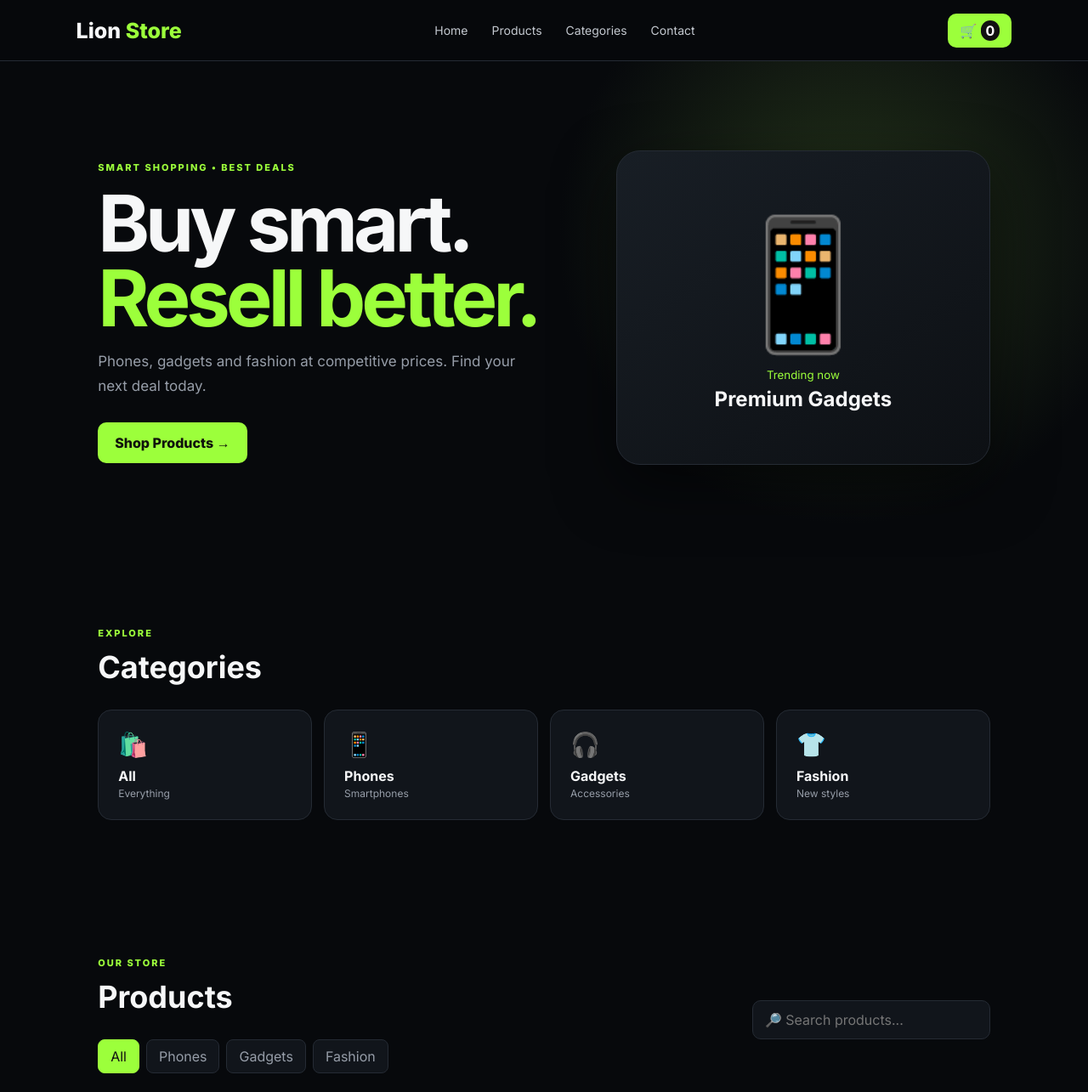
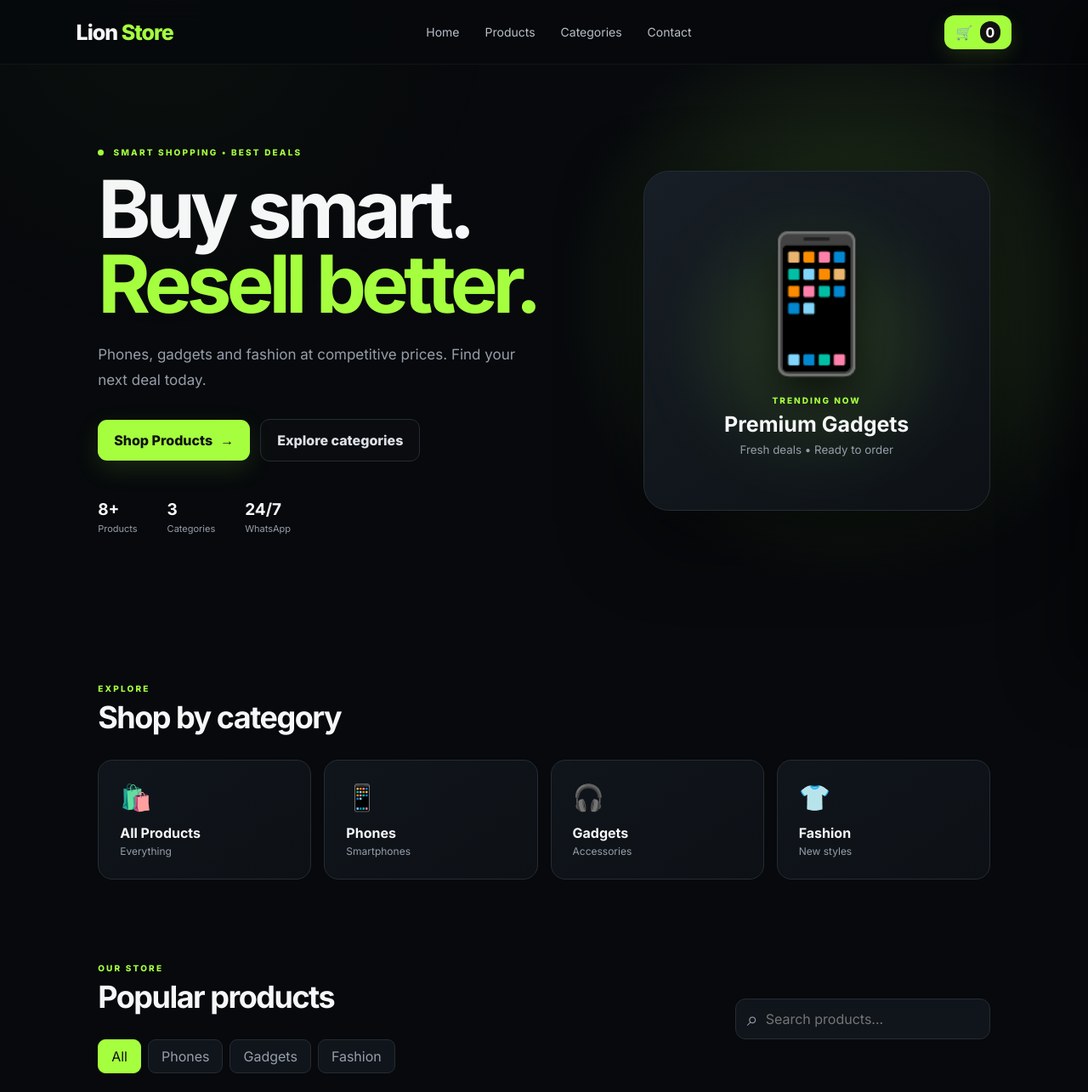
Before and after one commit to lionmax-beep/resell-store, a plain HTML site: page index.html in a window 1280 px wide. Shown: the top 1285 px of the page at 85% size. Drawn offline with Linux system fonts and the light colour scheme.

Commit message:
Add files via upload

```diff
--- a/index.html
+++ b/index.html
@@ -1,37 +1,88 @@
 <!DOCTYPE html>
 <html lang="en">
 <head>
-<meta charset="UTF-8"><meta name="viewport" content="width=device-width,initial-scale=1">
-<title>Lion Store | Online Reselling Store</title><link rel="stylesheet" href="style.css">
+<meta charset="UTF-8">
+<meta name="viewport" content="width=device-width,initial-scale=1">
+<meta name="theme-color" content="#0a0d11">
+<title>Lion Store | Smart Shopping</title>
+<link rel="preconnect" href="https://fonts.googleapis.com">
+<link rel="preconnect" href="https://fonts.gstatic.com" crossorigin>
+<link href="https://fonts.googleapis.com/css2?family=Inter:wght@400;500;600;700;800&display=swap" rel="stylesheet">
+<link rel="stylesheet" href="style.css">
 </head>
 <body>
-<header class="nav"><a class="logo" href="#">Lion <span>Store</span></a>
-<nav><a href="#home">Home</a><a href="#products">Products</a><a href="#categories">Categories</a><a href="#contact">Contact</a></nav>
-<button class="cartBtn" onclick="openCart()">🛒 <b id="count">0</b></button></header>
+<header class="nav">
+  <a class="logo" href="#home">Lion <span>Store</span></a>
+  <nav>
+    <a href="#home">Home</a><a href="#products">Products</a><a href="#categories">Categories</a><a href="#contact">Contact</a>
+  </nav>
+  <button class="cartBtn" onclick="openCart()" aria-label="Open cart">🛒 <b id="count">0</b></button>
+</header>
 
-<section class="hero" id="home"><div><p class="tag">SMART SHOPPING • BEST DEALS</p>
-<h1>Buy smart.<br><span>Resell better.</span></h1><p class="sub">Phones, gadgets and fashion at competitive prices. Find your next deal today.</p>
-<a class="btn" href="#products">Shop Products →</a></div>
-<div class="heroVisual"><div>📱</div><small>Trending now</small><strong>Premium Gadgets</strong></div></section>
+<main>
+<section class="hero" id="home">
+  <div class="heroCopy">
+    <div class="eyebrow"><span></span> SMART SHOPPING • BEST DEALS</div>
+    <h1>Buy smart.<br><em>Resell better.</em></h1>
+    <p class="sub">Phones, gadgets and fashion at competitive prices. Find your next deal today.</p>
+    <div class="heroActions">
+      <a class="btn" href="#products">Shop Products <span>→</span></a>
+      <a class="ghostBtn" href="#categories">Explore categories</a>
+    </div>
+    <div class="trust">
+      <div><strong>8+</strong><small>Products</small></div>
+      <div><strong>3</strong><small>Categories</small></div>
+      <div><strong>24/7</strong><small>WhatsApp</small></div>
+    </div>
+  </div>
+  <div class="heroVisual">
+    <div class="glow"></div>
+    <div class="phone">📱</div>
+    <span class="trend">TRENDING NOW</span>
+    <strong>Premium Gadgets</strong>
+    <small>Fresh deals • Ready to order</small>
+  </div>
+</section>
 
-<section class="section" id="categories"><p class="tag">EXPLORE</p><h2>Categories</h2>
-<div class="cats">
-<button onclick="setCategory('All')">🛍️<b>All</b><small>Everything</small></button>
-<button onclick="setCategory('Phones')">📱<b>Phones</b><small>Smartphones</small></button>
-<button onclick="setCategory('Gadgets')">🎧<b>Gadgets</b><small>Accessories</small></button>
-<button onclick="setCategory('Fashion')">👕<b>Fashion</b><small>New styles</small></button>
-</div></section>
+<section class="section" id="categories">
+  <div class="sectionHead"><div><div class="eyebrow">EXPLORE</div><h2>Shop by category</h2></div></div>
+  <div class="cats">
+    <button onclick="setCategory('All')"><span>🛍️</span><b>All Products</b><small>Everything</small></button>
+    <button onclick="setCategory('Phones')"><span>📱</span><b>Phones</b><small>Smartphones</small></button>
+    <button onclick="setCategory('Gadgets')"><span>🎧</span><b>Gadgets</b><small>Accessories</small></button>
+    <button onclick="setCategory('Fashion')"><span>👕</span><b>Fashion</b><small>New styles</small></button>
+  </div>
+</section>
 
-<section class="section" id="products"><div class="topline"><div><p class="tag">OUR STORE</p><h2>Products</h2></div>
-<input id="search" type="search" placeholder="🔎 Search products..." oninput="render()"></div>
-<div class="filters"><button class="active" onclick="setCategory('All',this)">All</button><button onclick="setCategory('Phones',this)">Phones</button><button onclick="setCategory('Gadgets',this)">Gadgets</button><button onclick="setCategory('Fashion',this)">Fashion</button></div>
-<div class="grid" id="grid"></div></section>
+<section class="section productsSection" id="products">
+  <div class="topline">
+    <div><div class="eyebrow">OUR STORE</div><h2>Popular products</h2></div>
+    <div class="searchWrap"><span>⌕</span><input id="search" type="search" placeholder="Search products..." oninput="render()"></div>
+  </div>
+  <div class="filters">
+    <button class="active" onclick="setCategory('All',this)">All</button>
+    <button onclick="setCategory('Phones',this)">Phones</button>
+    <button onclick="setCategory('Gadgets',this)">Gadgets</button>
+    <button onclick="setCategory('Fashion',this)">Fashion</button>
+  </div>
+  <div class="grid" id="grid"></div>
+</section>
 
-<section class="contact" id="contact"><div><p class="tag">READY TO ORDER?</p><h2>Message us on WhatsApp</h2><p>Send your product list and we can confirm availability and delivery.</p></div>
-<a class="whatsapp" href="https://wa.me/94774662049" target="_blank">💬 WhatsApp Us</a></section>
+<section class="contact" id="contact">
+  <div><div class="eyebrow">READY TO ORDER?</div><h2>Message us on WhatsApp</h2><p>Send your product list and we can confirm availability and delivery.</p></div>
+  <a class="whatsapp" href="https://wa.me/94774662049" target="_blank" rel="noopener">💬 WhatsApp Us <span>↗</span></a>
+</section>
+</main>
 
 <footer><div class="logo">Lion <span>Store</span></div><p>© 2026 Lion Store • Online Reselling Store</p></footer>
+
 <div class="overlay" id="overlay" onclick="closeCart()"></div>
-<aside class="cart" id="cart"><div class="cartHead"><h2>My Cart</h2><button onclick="closeCart()">✕</button></div><div id="items"></div>
-<div class="cartBottom"><div><span>Total</span><b id="total">Rs. 0</b></div><button class="btn full" onclick="orderWhatsApp()">Order on WhatsApp</button></div></aside>
-<script src="script.js"></script></body></html>
+<aside class="cart" id="cart">
+  <div class="cartHead"><div><div class="eyebrow">YOUR BAG</div><h2>My Cart</h2></div><button onclick="closeCart()" aria-label="Close cart">✕</button></div>
+  <div id="items"></div>
+  <div class="cartBottom"><div><span>Total</span><b id="total">Rs. 0</b></div><button class="btn full" onclick="orderWhatsApp()">Order on WhatsApp →</button></div>
+</aside>
+
+<script src="script.js"></script>
+</body>
+</html>
--- a/script.js
+++ b/script.js
@@ -10,13 +10,37 @@ const products=[
 {id:8,n:"Urban Sneakers",c:"Fashion",p:9900,o:11500,i:"👟"}];
 let cat="All",cart=JSON.parse(localStorage.getItem("resellxCart")||"[]");
 const money=n=>"Rs. "+n.toLocaleString("en-LK");
-function setCategory(x,btn){cat=x;document.querySelectorAll(".filters button").forEach(b=>b.classList.remove("active"));if(btn)btn.classList.add("active");render();}
-function render(){const q=(document.getElementById("search").value||"").toLowerCase();const list=products.filter(p=>(cat==="All"||p.c===cat)&&p.n.toLowerCase().includes(q));document.getElementById("grid").innerHTML=list.length?list.map(p=>`<article class="card"><div class="pic">${p.i}</div><div class="info"><small>${p.c}</small><h3>${p.n}</h3><div class="price">${money(p.p)} <span class="old">${money(p.o)}</span></div><button class="add" onclick="add(${p.id})">Add to Cart +</button></div></article>`).join(""):'<div class="notfound">No products found.</div>';renderCart();}
+
+function setCategory(x,btn){
+  cat=x;
+  document.querySelectorAll(".filters button").forEach(b=>b.classList.remove("active"));
+  if(btn)btn.classList.add("active");
+  else document.querySelectorAll(".filters button").forEach(b=>{if(b.textContent===x)b.classList.add("active")});
+  render();
+  if(location.hash!=="#products")document.getElementById("products").scrollIntoView({behavior:"smooth"});
+}
+function render(){
+  const q=(document.getElementById("search").value||"").toLowerCase();
+  const list=products.filter(p=>(cat==="All"||p.c===cat)&&p.n.toLowerCase().includes(q));
+  document.getElementById("grid").innerHTML=list.length?list.map(p=>`
+  <article class="card"><div class="pic">${p.i}</div><div class="info"><small>${p.c.toUpperCase()}</small><h3>${p.n}</h3>
+  <div class="price">${money(p.p)} <span class="old">${money(p.o)}</span></div>
+  <button class="add" onclick="add(${p.id})">Add to Cart +</button></div></article>`).join(""):'<div class="notfound">No products found.</div>';
+  renderCart();
+}
 function add(id){let p=products.find(x=>x.id===id),x=cart.find(x=>x.id===id);x?x.q++:cart.push({...p,q:1});save();openCart();}
 function remove(id){cart=cart.filter(x=>x.id!==id);save();}
 function save(){localStorage.setItem("resellxCart",JSON.stringify(cart));renderCart();}
-function renderCart(){let box=document.getElementById("items");let count=cart.reduce((a,x)=>a+x.q,0),total=cart.reduce((a,x)=>a+x.p*x.q,0);document.getElementById("count").textContent=count;document.getElementById("total").textContent=money(total);box.innerHTML=cart.length?cart.map(x=>`<div class="cartItem"><div><b>${x.i} ${x.n}</b><br><small>${x.q} × ${money(x.p)}</small></div><button class="remove" onclick="remove(${x.id})">Remove</button></div>`).join(""):'<div class="empty">Your cart is empty.</div>';}
+function renderCart(){
+  let box=document.getElementById("items"),count=cart.reduce((a,x)=>a+x.q,0),total=cart.reduce((a,x)=>a+x.p*x.q,0);
+  document.getElementById("count").textContent=count;document.getElementById("total").textContent=money(total);
+  box.innerHTML=cart.length?cart.map(x=>`<div class="cartItem"><div><b>${x.i} ${x.n}</b><br><small>${x.q} × ${money(x.p)}</small></div><button class="remove" onclick="remove(${x.id})">Remove</button></div>`).join(""):'<div class="empty">Your cart is empty.</div>';
+}
 function openCart(){document.getElementById("cart").classList.add("open");document.getElementById("overlay").classList.add("show");}
 function closeCart(){document.getElementById("cart").classList.remove("open");document.getElementById("overlay").classList.remove("show");}
-function orderWhatsApp(){if(!cart.length){alert("Your cart is empty.");return}let text="Hello Lion Store! I want to order:%0A"+cart.map(x=>`• ${x.n} x${x.q} - ${money(x.p*x.q)}`).join("%0A")+`%0A%0ATotal: ${money(cart.reduce((a,x)=>a+x.p*x.q,0))}`;window.open(`https://wa.me/${WHATSAPP}?text=${text}`,"_blank");}
+function orderWhatsApp(){
+  if(!cart.length){alert("Your cart is empty.");return}
+  let text="Hello Lion Store! I want to order:%0A"+cart.map(x=>`• ${x.n} x${x.q} - ${money(x.p*x.q)}`).join("%0A")+`%0A%0ATotal: ${money(cart.reduce((a,x)=>a+x.p*x.q,0))}`;
+  window.open(`https://wa.me/${WHATSAPP}?text=${text}`,"_blank");
+}
 render();
--- a/style.css
+++ b/style.css
@@ -1,16 +1,29 @@
-@import url('https://fonts.googleapis.com/css2?family=Inter:wght@400;500;600;700;800&display=swap');
-:root{--bg:#07090c;--card:#11151b;--line:#252b34;--text:#f6f7f8;--muted:#969da8;--green:#9cff3b}
-*{box-sizing:border-box}html{scroll-behavior:smooth}body{margin:0;background:var(--bg);color:var(--text);font-family:Inter,Arial,sans-serif}a{text-decoration:none;color:inherit}button,input{font:inherit}
-.nav{height:72px;padding:0 7%;display:flex;align-items:center;justify-content:space-between;border-bottom:1px solid var(--line);position:sticky;top:0;z-index:10;background:#07090cee;backdrop-filter:blur(12px)}
-.logo{font-size:25px;font-weight:800}.logo span,.tag{color:var(--green)}nav{display:flex;gap:28px;color:#c4c9d0;font-size:14px}.cartBtn{background:var(--green);border:0;border-radius:10px;padding:10px 14px}.cartBtn b{background:#111;color:#fff;border-radius:15px;padding:2px 6px}
-.hero{min-height:580px;padding:70px 9%;display:grid;grid-template-columns:1fr .8fr;align-items:center;gap:60px;background:radial-gradient(circle at 78% 35%,#25351b,transparent 32%)}
-.tag{font-size:11px;letter-spacing:2px;font-weight:800}h1{font-size:clamp(55px,8vw,92px);line-height:.95;letter-spacing:-5px;margin:15px 0}h1 span{color:var(--green)}.sub{max-width:520px;color:var(--muted);font-size:17px;line-height:1.7;margin-bottom:28px}
-.btn{display:inline-block;background:var(--green);color:#10130c;padding:14px 20px;border-radius:10px;font-weight:800;border:0;cursor:pointer}
-.heroVisual{min-height:370px;border:1px solid var(--line);border-radius:28px;background:linear-gradient(145deg,#181e25,#0d1014);display:flex;flex-direction:column;align-items:center;justify-content:center;box-shadow:0 25px 70px #0008}.heroVisual div{font-size:150px}.heroVisual small{color:var(--green);margin-top:10px}.heroVisual strong{font-size:24px;margin-top:6px}
-.section{padding:75px 9%}h2{font-size:36px;margin:4px 0 28px}.cats{display:grid;grid-template-columns:repeat(4,1fr);gap:14px}.cats button{background:var(--card);color:var(--text);border:1px solid var(--line);border-radius:16px;padding:23px;text-align:left;font-size:28px}.cats button:hover{border-color:var(--green)}.cats b,.cats small{display:block}.cats b{font-size:16px;margin-top:10px}.cats small{font-size:12px;color:var(--muted);margin-top:3px}
-.topline{display:flex;justify-content:space-between;align-items:end;gap:20px}.topline input{width:280px;background:var(--card);border:1px solid var(--line);color:#fff;border-radius:10px;padding:12px 14px;outline:0}.topline input:focus{border-color:var(--green)}
-.filters{display:flex;gap:8px;margin-bottom:25px}.filters button{background:var(--card);border:1px solid var(--line);color:var(--muted);padding:9px 14px;border-radius:8px}.filters .active,.filters button:hover{background:var(--green);color:#111;border-color:var(--green)}
-.grid{display:grid;grid-template-columns:repeat(4,1fr);gap:18px}.card{background:var(--card);border:1px solid var(--line);border-radius:17px;overflow:hidden;transition:.2s}.card:hover{transform:translateY(-4px)}.pic{height:200px;background:#171b22;display:grid;place-items:center;font-size:85px}.info{padding:16px}.info small{color:var(--green);font-weight:700}.info h3{margin:6px 0}.price{font-weight:800;font-size:19px}.old{font-size:12px;color:#6d737c;text-decoration:line-through;margin-left:5px}.add{width:100%;padding:10px;border:0;border-radius:8px;background:#20252e;color:#fff;margin-top:14px;font-weight:700}.add:hover{background:var(--green);color:#111}
-.contact{margin:20px 9% 70px;padding:35px;border:1px solid var(--line);border-radius:20px;background:var(--card);display:flex;justify-content:space-between;align-items:center;gap:20px}.contact p:not(.tag){color:var(--muted)}.whatsapp{background:#25d366;color:#071008;padding:13px 18px;border-radius:10px;font-weight:800;white-space:nowrap}
-footer{border-top:1px solid var(--line);padding:30px 9%;display:flex;justify-content:space-between;color:var(--muted);font-size:13px}.cart{position:fixed;right:-430px;top:0;width:min(430px,100%);height:100vh;background:#0c0f13;z-index:30;border-left:1px solid var(--line);padding:24px;display:flex;flex-direction:column;transition:.3s}.cart.open{right:0}.cartHead{display:flex;justify-content:space-between;border-bottom:1px solid var(--line);padding-bottom:16px}.cartHead button{background:none;color:#fff;border:0;font-size:20px}.cartItem{display:flex;justify-content:space-between;padding:15px 0;border-bottom:1px solid var(--line)}.cartItem small{color:var(--muted)}.remove{background:none;color:#ff7777;border:0}.cartBottom{border-top:1px solid var(--line);padding-top:18px;margin-top:auto}.cartBottom>div{display:flex;justify-content:space-between;margin-bottom:14px}.full{width:100%;text-align:center}.overlay{display:none;position:fixed;inset:0;background:#000a;z-index:20}.overlay.show{display:block}.empty,.notfound{text-align:center;color:var(--muted);padding:40px}.notfound{grid-column:1/-1}
-@media(max-width:900px){.hero{grid-template-columns:1fr}.grid{grid-template-columns:repeat(2,1fr)}.cats{grid-template-columns:repeat(2,1fr)}}@media(max-width:600px){nav{display:none}.nav{padding:0 5%}.hero,.section{padding-left:5%;padding-right:5%}.hero{padding-top:55px}.grid{grid-template-columns:1fr}.topline{align-items:stretch;flex-direction:column}.topline input{width:100%}.contact{margin-left:5%;margin-right:5%;flex-direction:column;align-items:flex-start}.contact .whatsapp{width:100%;text-align:center}footer{padding:28px 5%;flex-direction:column;gap:8px}}
+*{box-sizing:border-box}
+:root{--bg:#07090c;--card:#10151b;--card2:#151b22;--line:#252c35;--text:#f6f7f8;--muted:#969eaa;--green:#a5ff3f;--green2:#75d91e}
+html{scroll-behavior:smooth}
+body{margin:0;background:var(--bg);color:var(--text);font-family:Inter,Arial,sans-serif}
+body:before{content:"";position:fixed;inset:0;pointer-events:none;background:radial-gradient(circle at 15% 0%,#a5ff3f08,transparent 30%)}
+a{text-decoration:none;color:inherit}button,input{font:inherit}
+.nav{height:76px;padding:0 7%;display:flex;align-items:center;justify-content:space-between;border-bottom:1px solid #ffffff0c;position:sticky;top:0;z-index:50;background:#07090ce8;backdrop-filter:blur(18px)}
+.logo{font-size:25px;font-weight:800;letter-spacing:-1px}.logo span,.eyebrow{color:var(--green)}
+nav{display:flex;gap:30px;color:#b9c0c9;font-size:14px}nav a{transition:.2s}nav a:hover{color:#fff}
+.cartBtn{background:var(--green);color:#10130c;border:0;border-radius:12px;padding:10px 13px;cursor:pointer;box-shadow:0 8px 24px #a5ff3f22}.cartBtn b{background:#111;color:#fff;border-radius:20px;padding:3px 7px;margin-left:4px}
+.hero{min-height:650px;padding:80px 9%;display:grid;grid-template-columns:1.05fr .75fr;align-items:center;gap:70px;background:radial-gradient(circle at 78% 42%,#273b1c,transparent 32%)}
+.eyebrow{font-size:10px;letter-spacing:2.2px;font-weight:800}.eyebrow span{display:inline-block;width:7px;height:7px;background:var(--green);border-radius:50%;margin-right:7px}
+h1{font-size:clamp(58px,8vw,94px);line-height:.93;letter-spacing:-6px;margin:18px 0 25px}h1 em{font-style:normal;color:var(--green)}
+.sub{max-width:530px;color:var(--muted);font-size:17px;line-height:1.75;margin:0 0 30px}
+.heroActions{display:flex;gap:12px;align-items:center}.btn,.ghostBtn{display:inline-flex;align-items:center;justify-content:center;padding:14px 19px;border-radius:11px;font-weight:800;cursor:pointer;border:0}.btn{background:var(--green);color:#10130c;box-shadow:0 10px 30px #a5ff3f1f}.btn span{margin-left:9px}.ghostBtn{border:1px solid var(--line);color:#dce0e5;background:#ffffff03}.ghostBtn:hover{border-color:#555}
+.trust{display:flex;gap:35px;margin-top:45px}.trust div{display:flex;flex-direction:column;gap:4px}.trust strong{font-size:19px}.trust small{color:var(--muted);font-size:11px}
+.heroVisual{position:relative;min-height:400px;border:1px solid var(--line);border-radius:30px;background:linear-gradient(145deg,#171e25,#0d1116);display:flex;flex-direction:column;align-items:center;justify-content:center;overflow:hidden;box-shadow:0 30px 90px #0008}.glow{position:absolute;width:240px;height:240px;background:#a5ff3f20;filter:blur(45px);border-radius:50%}.phone{position:relative;font-size:155px;filter:drop-shadow(0 25px 25px #0009);animation:float 4s ease-in-out infinite}.trend{position:relative;color:var(--green);font-size:10px;letter-spacing:2px;font-weight:800;margin-top:12px}.heroVisual strong{position:relative;font-size:25px;margin-top:7px}.heroVisual small{position:relative;color:var(--muted);margin-top:7px}
+@keyframes float{50%{transform:translateY(-10px)}}
+.section{padding:78px 9%}.sectionHead h2,.topline h2{margin:6px 0 28px}.section h2,.contact h2{font-size:36px;letter-spacing:-1.5px}
+.cats{display:grid;grid-template-columns:repeat(4,1fr);gap:15px}.cats button{background:linear-gradient(145deg,var(--card),#0d1116);color:var(--text);border:1px solid var(--line);border-radius:17px;padding:25px;text-align:left;cursor:pointer;transition:.22s}.cats button:hover{transform:translateY(-4px);border-color:#a5ff3f80;box-shadow:0 16px 35px #0005}.cats span{font-size:30px}.cats b,.cats small{display:block}.cats b{font-size:16px;margin-top:14px}.cats small{font-size:12px;color:var(--muted);margin-top:4px}
+.productsSection{padding-top:20px}.topline{display:flex;justify-content:space-between;align-items:end;gap:20px}.searchWrap{width:300px;display:flex;align-items:center;background:var(--card);border:1px solid var(--line);border-radius:12px;padding:0 13px}.searchWrap span{font-size:23px;color:var(--muted)}.searchWrap input{width:100%;background:none;border:0;color:#fff;padding:13px 9px;outline:0}.searchWrap:focus-within{border-color:#a5ff3f80}
+.filters{display:flex;gap:8px;margin-bottom:25px}.filters button{background:var(--card);border:1px solid var(--line);color:var(--muted);padding:9px 15px;border-radius:9px;cursor:pointer}.filters .active,.filters button:hover{background:var(--green);color:#111;border-color:var(--green)}
+.grid{display:grid;grid-template-columns:repeat(4,1fr);gap:18px}.card{background:linear-gradient(145deg,var(--card),#0c1015);border:1px solid var(--line);border-radius:18px;overflow:hidden;transition:.22s}.card:hover{transform:translateY(-5px);border-color:#ffffff22;box-shadow:0 20px 40px #0006}.pic{height:205px;background:radial-gradient(circle,#1c242c,#12171d);display:grid;place-items:center;font-size:88px}.info{padding:17px}.info small{color:var(--green);font-weight:700;font-size:10px;letter-spacing:1px}.info h3{margin:7px 0 10px;font-size:16px}.price{font-weight:800;font-size:19px}.old{font-size:12px;color:#666e79;text-decoration:line-through;margin-left:5px}.add{width:100%;padding:11px;border:1px solid #303741;border-radius:9px;background:#1b2129;color:#fff;margin-top:15px;font-weight:700;cursor:pointer;transition:.2s}.add:hover{background:var(--green);color:#111;border-color:var(--green)}
+.contact{margin:25px 9% 75px;padding:38px;border:1px solid var(--line);border-radius:22px;background:linear-gradient(120deg,#11171d,#0d1116);display:flex;justify-content:space-between;align-items:center;gap:20px}.contact h2{margin:8px 0}.contact p:not(.eyebrow){color:var(--muted);margin:0}.whatsapp{background:#25d366;color:#071008;padding:13px 18px;border-radius:10px;font-weight:800;white-space:nowrap}.whatsapp span{margin-left:8px}
+footer{border-top:1px solid var(--line);padding:30px 9%;display:flex;justify-content:space-between;color:var(--muted);font-size:13px}
+.cart{position:fixed;right:-450px;top:0;width:min(450px,100%);height:100vh;background:#0b0f14;z-index:60;border-left:1px solid var(--line);padding:25px;display:flex;flex-direction:column;transition:.3s;box-shadow:-25px 0 70px #0007}.cart.open{right:0}.cartHead{display:flex;justify-content:space-between;border-bottom:1px solid var(--line);padding-bottom:17px}.cartHead h2{margin:4px 0 0}.cartHead button{background:none;color:#fff;border:0;font-size:20px;cursor:pointer}.cartItem{display:flex;justify-content:space-between;gap:15px;padding:16px 0;border-bottom:1px solid var(--line)}.cartItem small{color:var(--muted)}.remove{background:none;color:#ff7777;border:0;cursor:pointer}.cartBottom{border-top:1px solid var(--line);padding-top:18px;margin-top:auto}.cartBottom>div{display:flex;justify-content:space-between;margin-bottom:14px}.full{width:100%;text-align:center}
+.overlay{display:none;position:fixed;inset:0;background:#000b;z-index:55}.overlay.show{display:block}.empty,.notfound{text-align:center;color:var(--muted);padding:40px}.notfound{grid-column:1/-1}
+@media(max-width:900px){.hero{grid-template-columns:1fr}.grid{grid-template-columns:repeat(2,1fr)}.cats{grid-template-columns:repeat(2,1fr)}.heroVisual{min-height:330px}}
+@media(max-width:600px){nav{display:none}.nav{padding:0 5%}.hero,.section{padding-left:5%;padding-right:5%}.hero{padding-top:55px;min-height:auto}.heroActions{flex-direction:column;align-items:stretch}.heroActions a{text-align:center}.trust{gap:22px;margin-top:32px}.grid{grid-template-columns:1fr}.topline{align-items:stretch;flex-direction:column}.searchWrap{width:100%}.contact{margin-left:5%;margin-right:5%;flex-direction:column;align-items:flex-start}.contact .whatsapp{width:100%;text-align:center}footer{padding:28px 5%;flex-direction:column;gap:8px}.section{padding-top:60px;padding-bottom:60px}h1{letter-spacing:-4px}}
```
Also changed, not shown: 1 other file.
